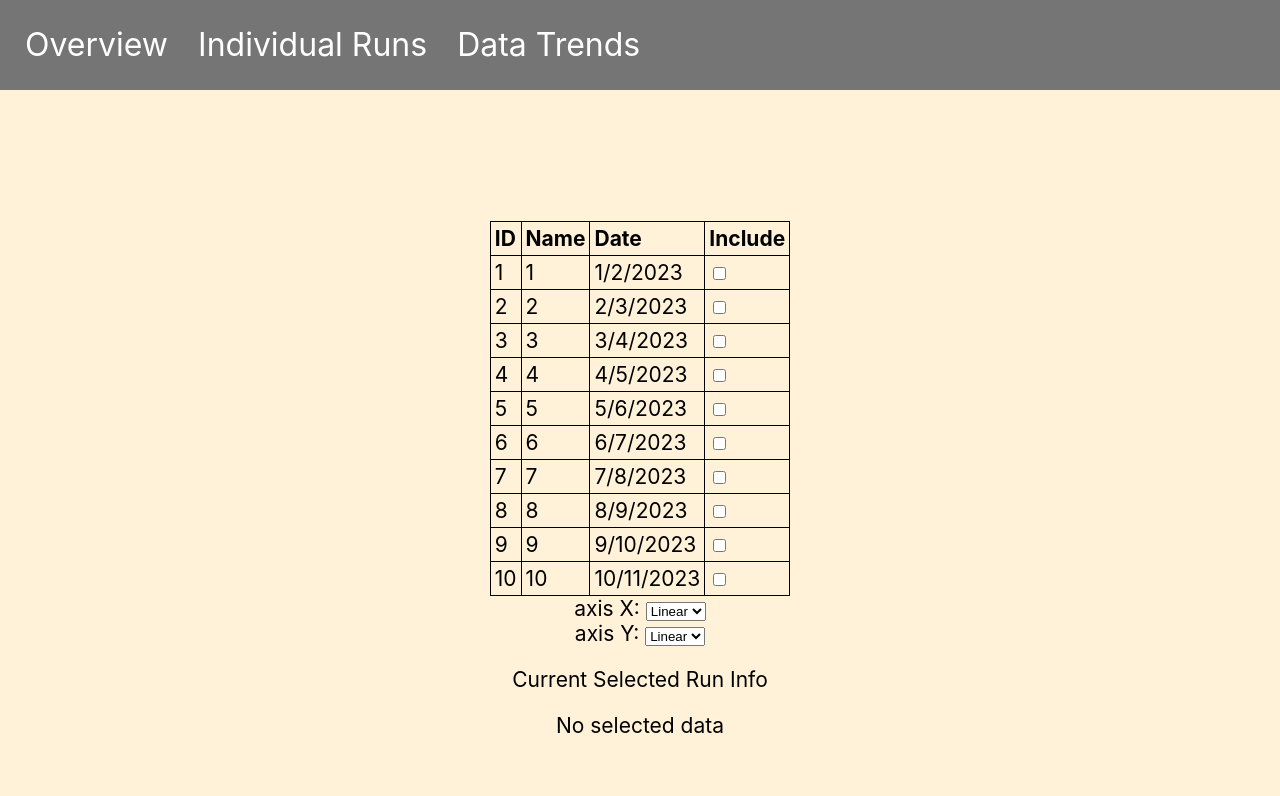
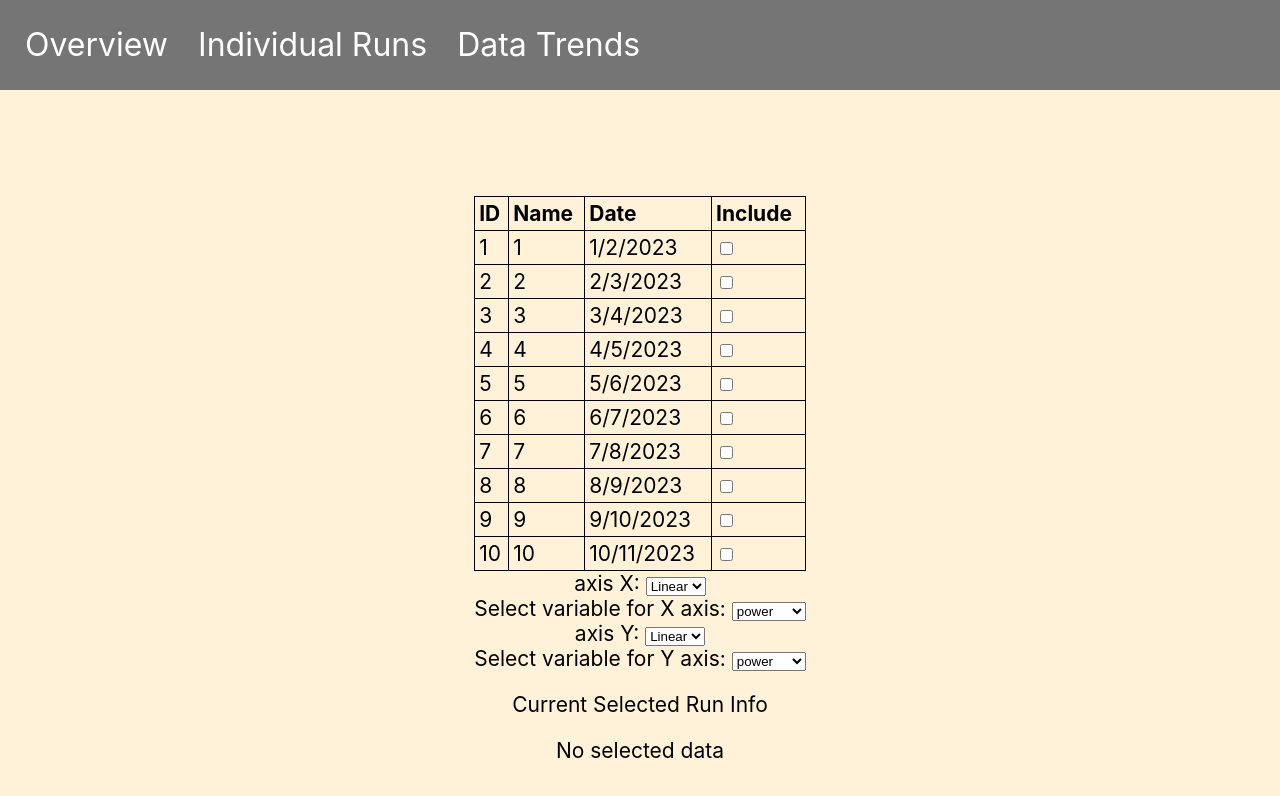
Before and after one commit to GavinBardwell/ECEN404-2024FA-FMCW-False-Behavior, a React (Create React App) app: page /Runs in a window 1280 px wide. Shown: the top 796 px of the page. Built offline with nearby package versions, Linux system fonts and the light colour scheme.

Commit message:
tried to finish data analysis more ideas popped up

```diff
--- a/src/assets/RunDetails.json
+++ b/src/assets/RunDetails.json
@@ -4,7 +4,16 @@
         11.0, 12.0, 13.0, 14.0, 15.0, 16.0, 17.0, 18.0, 19.0, 20.0,
         21.0, 22.0, 23.0, 24.0, 25.0, 26.0, 27.0, 28.0, 29.0, 30.0,
         31.0, 32.0, 33.0, 34.0, 35.0, 36.0, 37.0, 38.0, 39.0, 40.0,
-        41.0, 42.0, 43.0, 44.0, 45.0, 46.0, 47.0, 48.0, 49.0, 50.0]
+        41.0, 42.0, 43.0, 44.0, 45.0, 46.0, 47.0, 48.0, 49.0, 50.0], "Distance":[1.0, 1.04811313, 1.09854114, 1.1513954, 1.20679264,
+        1.26485522, 1.32571137, 1.38949549, 1.45634848, 1.52641797,
+        1.59985872, 1.67683294, 1.75751062, 1.84206997, 1.93069773,
+        2.02358965, 2.12095089, 2.22299648, 2.32995181, 2.44205309,
+        2.55954792, 2.6826958, 2.8117687, 2.9470517, 3.0888436,
+        3.23745754, 3.39322177, 3.55648031, 3.72759372, 3.90693994,
+        4.09491506, 4.29193426, 4.49843267, 4.71486636, 4.94171336,
+        5.17947468, 5.42867544, 5.68986603, 5.96362332, 6.25055193,
+        6.55128557, 6.86648845, 7.19685673, 7.54312006, 7.90604321,
+        8.28642773, 8.68511374, 9.10298178, 9.54095476, 10.0]
        },
         { "id": 2, "name": "2", "Date": "2/3/2023", "power":[1.0, 1.04811313, 1.09854114, 1.1513954, 1.20679264,
         1.26485522, 1.32571137, 1.38949549, 1.45634848, 1.52641797,
@@ -15,13 +24,29 @@
         4.09491506, 4.29193426, 4.49843267, 4.71486636, 4.94171336,
         5.17947468, 5.42867544, 5.68986603, 5.96362332, 6.25055193,
         6.55128557, 6.86648845, 7.19685673, 7.54312006, 7.90604321,
-        8.28642773, 8.68511374, 9.10298178, 9.54095476, 10.0]
+        8.28642773, 8.68511374, 9.10298178, 9.54095476, 10.0], "Distance":[2.0, 4.0, 6.0, 8.0, 10.0, 12.0, 14.0, 16.0, 18.0, 20.0,
+        22.0, 24.0, 26.0, 28.0, 30.0, 32.0, 34.0, 36.0, 38.0, 40.0,
+        42.0, 44.0, 46.0, 48.0, 50.0, 52.0, 54.0, 56.0, 58.0, 60.0,
+        62.0, 64.0, 66.0, 68.0, 70.0, 72.0, 74.0, 76.0, 78.0, 80.0,
+        82.0, 84.0, 86.0, 88.0, 90.0, 92.0, 94.0, 96.0, 98.0, 100.0]
         },
         { "id": 3, "name": 3, "Date": "3/4/2023", "power":[2.0, 4.0, 6.0, 8.0, 10.0, 12.0, 14.0, 16.0, 18.0, 20.0,
         22.0, 24.0, 26.0, 28.0, 30.0, 32.0, 34.0, 36.0, 38.0, 40.0,
         42.0, 44.0, 46.0, 48.0, 50.0, 52.0, 54.0, 56.0, 58.0, 60.0,
         62.0, 64.0, 66.0, 68.0, 70.0, 72.0, 74.0, 76.0, 78.0, 80.0,
-        82.0, 84.0, 86.0, 88.0, 90.0, 92.0, 94.0, 96.0, 98.0, 100.0]
+        82.0, 84.0, 86.0, 88.0, 90.0, 92.0, 94.0, 96.0, 98.0, 100.0], "Distance":[3.77513454e-10, 1.02618796e-09, 2.78946809e-09, 7.58256042e-09,
+        2.06115362e-08, 5.60279641e-08, 1.52299795e-07, 4.13993755e-07,
+        1.12535162e-06, 3.05902227e-06, 8.31528028e-06, 2.26032430e-05,
+        6.14417460e-05, 1.67014218e-04, 4.53978687e-04, 1.23394576e-03,
+        3.35350130e-03, 9.11051194e-03, 2.47262316e-02, 6.69285092e-02,
+        1.79862100e-01, 4.74258732e-01, 1.19202922e+00, 2.68941421e+00,
+        5.00000000e+00, 7.31058579e+00, 8.80797078e+00, 9.52574127e+00,
+        9.82013790e+00, 9.93307149e+00, 9.97527377e+00, 9.99088949e+00,
+        9.99664650e+00, 9.99876605e+00, 9.99954602e+00, 9.99983299e+00,
+        9.99993856e+00, 9.99997740e+00, 9.99999168e+00, 9.99999694e+00,
+        9.99999887e+00, 9.99999959e+00, 9.99999985e+00, 9.99999994e+00,
+        9.99999998e+00, 9.99999999e+00, 1.00000000e+01, 1.00000000e+01,
+        1.00000000e+01, 1.00000000e+01]
         },
         { "id": 4, "name": 4, "Date": "4/5/2023", "power":[3.77513454e-10, 1.02618796e-09, 2.78946809e-09, 7.58256042e-09,
         2.06115362e-08, 5.60279641e-08, 1.52299795e-07, 4.13993755e-07,
@@ -35,13 +60,26 @@
         9.99993856e+00, 9.99997740e+00, 9.99999168e+00, 9.99999694e+00,
         9.99999887e+00, 9.99999959e+00, 9.99999985e+00, 9.99999994e+00,
         9.99999998e+00, 9.99999999e+00, 1.00000000e+01, 1.00000000e+01,
-        1.00000000e+01, 1.00000000e+01]
+        1.00000000e+01, 1.00000000e+01], "Distance":[1.0, 4.0, 9.0, 16.0, 25.0, 36.0, 49.0, 64.0, 81.0, 100.0,
+        121.0, 144.0, 169.0, 196.0, 225.0, 256.0, 289.0, 324.0, 361.0, 400.0,
+        441.0, 484.0, 529.0, 576.0, 625.0, 676.0, 729.0, 784.0, 841.0, 900.0,
+        961.0, 1024.0, 1089.0, 1156.0, 1225.0, 1296.0, 1369.0, 1444.0, 1521.0, 1600.0,
+        1681.0, 1764.0, 1849.0, 1936.0, 2025.0, 2116.0, 2209.0, 2304.0, 2401.0, 2500.0]
         },
         { "id": 5, "name": 5, "Date": "5/6/2023", "power":[1.0, 4.0, 9.0, 16.0, 25.0, 36.0, 49.0, 64.0, 81.0, 100.0,
         121.0, 144.0, 169.0, 196.0, 225.0, 256.0, 289.0, 324.0, 361.0, 400.0,
         441.0, 484.0, 529.0, 576.0, 625.0, 676.0, 729.0, 784.0, 841.0, 900.0,
         961.0, 1024.0, 1089.0, 1156.0, 1225.0, 1296.0, 1369.0, 1444.0, 1521.0, 1600.0,
-        1681.0, 1764.0, 1849.0, 1936.0, 2025.0, 2116.0, 2209.0, 2304.0, 2401.0, 2500.0]
+        1681.0, 1764.0, 1849.0, 1936.0, 2025.0, 2116.0, 2209.0, 2304.0, 2401.0, 2500.0], "Distance": [0.0, 0.69314718, 1.09861229, 1.38629436, 1.60943791,
+        1.79175947, 1.94591015, 2.07944154, 2.19722458, 2.30258509,
+        2.39789527, 2.48490665, 2.56494936, 2.63905733, 2.7080502,
+        2.77258872, 2.83321334, 2.89037176, 2.94443898, 2.99573227,
+        3.04452244, 3.09104245, 3.13549422, 3.17805383, 3.21887582,
+        3.25809654, 3.29583687, 3.33220451, 3.36729583, 3.40119738,
+        3.4339872 , 3.4657359 , 3.49650756, 3.52636052, 3.55534806,
+        3.58351894, 3.61091791, 3.63758616, 3.66356165, 3.68887945,
+        3.71357207, 3.73766962, 3.76120012, 3.78418963, 3.80666249,
+        3.8286414 , 3.8501476 , 3.87120101, 3.8918203 , 3.91202301]
         },
         { "id": 6, "name": 6, "Date": "6/7/2023", "power":[0.0, 0.69314718, 1.09861229, 1.38629436, 1.60943791,
         1.79175947, 1.94591015, 2.07944154, 2.19722458, 2.30258509,
@@ -52,7 +90,13 @@
         3.4339872 , 3.4657359 , 3.49650756, 3.52636052, 3.55534806,
         3.58351894, 3.61091791, 3.63758616, 3.66356165, 3.68887945,
         3.71357207, 3.73766962, 3.76120012, 3.78418963, 3.80666249,
-        3.8286414 , 3.8501476 , 3.87120101, 3.8918203 , 3.91202301]
+        3.8286414 , 3.8501476 , 3.87120101, 3.8918203 , 3.91202301], "Distance":[1e+01, 1e+02, 1e+03, 1e+04, 1e+05, 1e+06, 1e+07, 1e+08,
+        1e+09, 1e+10, 1e+11, 1e+12, 1e+13, 1e+14, 1e+15, 1e+16,
+        1e+17, 1e+18, 1e+19, 1e+20, 1e+21, 1e+22, 1e+23, 1e+24,
+        1e+25, 1e+26, 1e+27, 1e+28, 1e+29, 1e+30, 1e+31, 1e+32,
+        1e+33, 1e+34, 1e+35, 1e+36, 1e+37, 1e+38, 1e+39, 1e+40,
+        1e+41, 1e+42, 1e+43, 1e+44, 1e+45, 1e+46, 1e+47, 1e+48,
+        1e+49, 1e+50]
         },
         { "id": 7, "name": 7, "Date": "7/8/2023", "power":[1e+01, 1e+02, 1e+03, 1e+04, 1e+05, 1e+06, 1e+07, 1e+08,
         1e+09, 1e+10, 1e+11, 1e+12, 1e+13, 1e+14, 1e+15, 1e+16,
@@ -60,7 +104,19 @@
         1e+25, 1e+26, 1e+27, 1e+28, 1e+29, 1e+30, 1e+31, 1e+32,
         1e+33, 1e+34, 1e+35, 1e+36, 1e+37, 1e+38, 1e+39, 1e+40,
         1e+41, 1e+42, 1e+43, 1e+44, 1e+45, 1e+46, 1e+47, 1e+48,
-        1e+49, 1e+50]
+        1e+49, 1e+50], "Distance": [7.08073418e-01, 8.26821810e-01, 1.99148567e-02, 5.72750017e-01,
+        9.19535765e-01, 7.80730206e-02, 4.31631391e-01, 9.78829740e-01,
+        1.69841646e-01, 2.95958969e-01, 9.99980413e-01, 2.87910496e-01,
+        1.76540339e-01, 9.81302933e-01, 4.22874275e-01, 8.28883197e-02,
+        9.24285137e-01, 5.63981845e-01, 2.24631780e-02, 8.33469031e-01,
+        6.99992657e-01, 7.83456762e-05, 7.16088972e-01, 8.20072170e-01,
+        1.75169858e-02, 5.81495390e-01, 9.14654916e-01, 7.33899461e-02,
+        4.40409932e-01, 9.76206490e-01, 1.63246419e-01, 3.04071385e-01,
+        9.99823728e-01, 2.79928489e-01, 1.83340398e-01, 9.83625294e-01,
+        4.14141329e-01, 8.78343344e-02, 9.28901547e-01, 5.55193622e-01,
+        2.51611511e-02, 8.40011748e-01, 6.91849222e-01, 3.13358152e-04,
+        7.24036808e-01, 8.13222224e-01, 1.52703167e-02, 5.90215225e-01,
+        9.09644123e-01, 6.88405639e-02]
         },
         { "id": 8, "name": 8, "Date": "8/9/2023", "power":[7.08073418e-01, 8.26821810e-01, 1.99148567e-02, 5.72750017e-01,
         9.19535765e-01, 7.80730206e-02, 4.31631391e-01, 9.78829740e-01,
@@ -74,7 +130,19 @@
         4.14141329e-01, 8.78343344e-02, 9.28901547e-01, 5.55193622e-01,
         2.51611511e-02, 8.40011748e-01, 6.91849222e-01, 3.13358152e-04,
         7.24036808e-01, 8.13222224e-01, 1.52703167e-02, 5.90215225e-01,
-        9.09644123e-01, 6.88405639e-02]
+        9.09644123e-01, 6.88405639e-02], "Distance": [2.91926582e-01, 1.73178190e-01, 9.80085143e-01, 4.27249983e-01,
+        8.04642355e-02, 9.21926979e-01, 5.68368609e-01, 2.11702598e-02,
+        8.30158354e-01, 7.04041031e-01, 1.95868027e-05, 7.12089504e-01,
+        8.23459661e-01, 1.86970668e-02, 5.77125725e-01, 9.17111680e-01,
+        7.57148626e-02, 4.36018155e-01, 9.77536822e-01, 1.66530969e-01,
+        3.00007343e-01, 9.99921654e-01, 2.83911028e-01, 1.79927830e-01,
+        9.82483014e-01, 4.18504610e-01, 8.53450836e-02, 9.26610054e-01,
+        5.59590068e-01, 2.37935098e-02, 8.36753581e-01, 6.95928615e-01,
+        1.76272017e-04, 7.20071511e-01, 8.16659602e-01, 1.63747059e-02,
+        5.85858671e-01, 9.12165666e-01, 7.10984534e-02, 4.44806378e-01,
+        9.74838849e-01, 1.59988252e-01, 3.08150778e-01, 9.99686642e-01,
+        2.75963192e-01, 1.86777776e-01, 9.84729683e-01, 4.09784775e-01,
+        9.03558774e-02, 9.31159436e-01]
         },
         { "id": 9, "name": 9, "Date": "9/10/2023", "power":[2.91926582e-01, 1.73178190e-01, 9.80085143e-01, 4.27249983e-01,
         8.04642355e-02, 9.21926979e-01, 5.68368609e-01, 2.11702598e-02,
@@ -88,7 +156,16 @@
         5.85858671e-01, 9.12165666e-01, 7.10984534e-02, 4.44806378e-01,
         9.74838849e-01, 1.59988252e-01, 3.08150778e-01, 9.99686642e-01,
         2.75963192e-01, 1.86777776e-01, 9.84729683e-01, 4.09784775e-01,
-        9.03558774e-02, 9.31159436e-01]
+        9.03558774e-02, 9.31159436e-01], "Distance": [6.29187609, 6.55637886, 8.02237346, 5.80526246, 6.94110145,
+        9.13237347, 1.68900675, 1.37812889, 8.15456158, 3.62887484,
+        4.21938973, 6.0842452 , 6.53945303, 5.08660617, 7.85712843,
+        3.67549173, 1.74364181, 9.07418058, 8.19460609, 1.2144284 ,
+        1.52385883, 3.66172051, 8.03807775, 4.64159679, 7.11610038,
+        8.71653548, 8.62440808, 0.26943672, 7.20389964, 1.13369289,
+        1.82169778, 9.57230932, 0.4028504 , 1.07589748, 8.57179347,
+        6.03192801, 3.48606605, 5.32587379, 1.48305884, 6.45877041,
+        6.86595815, 6.30074311, 9.22638028, 5.7011972 , 0.46207824,
+        2.650537  , 9.71761931, 6.21677036, 1.06075304, 5.78681432]
        },
         { "id": 10, "name": 10, "Date": "10/11/2023", "power":[6.29187609, 6.55637886, 8.02237346, 5.80526246, 6.94110145,
         9.13237347, 1.68900675, 1.37812889, 8.15456158, 3.62887484,
@@ -99,7 +176,16 @@
         1.82169778, 9.57230932, 0.4028504 , 1.07589748, 8.57179347,
         6.03192801, 3.48606605, 5.32587379, 1.48305884, 6.45877041,
         6.86595815, 6.30074311, 9.22638028, 5.7011972 , 0.46207824,
-        2.650537  , 9.71761931, 6.21677036, 1.06075304, 5.78681432]
+        2.650537  , 9.71761931, 6.21677036, 1.06075304, 5.78681432], "Distance": [1.0, 1.04811313, 1.09854114, 1.1513954, 1.20679264,
+        1.26485522, 1.32571137, 1.38949549, 1.45634848, 1.52641797,
+        1.59985872, 1.67683294, 1.75751062, 1.84206997, 1.93069773,
+        2.02358965, 2.12095089, 2.22299648, 2.32995181, 2.44205309,
+        2.55954792, 2.6826958, 2.8117687, 2.9470517, 3.0888436,
+        3.23745754, 3.39322177, 3.55648031, 3.72759372, 3.90693994,
+        4.09491506, 4.29193426, 4.49843267, 4.71486636, 4.94171336,
+        5.17947468, 5.42867544, 5.68986603, 5.96362332, 6.25055193,
+        6.55128557, 6.86648845, 7.19685673, 7.54312006, 7.90604321,
+        8.28642773, 8.68511374, 9.10298178, 9.54095476, 10.0]
        }
     ]
 }
--- a/src/assets/RunWindow.jsx
+++ b/src/assets/RunWindow.jsx
@@ -1,18 +1,49 @@
-import React, { useState } from 'react';
+import React, { useState, useEffect } from 'react';
 import ScaleSelector from './ScaleSelector';
 import RunDetailsChart from './RunVisualization'; // Adjust the import path if necessary
 import mockData from './RunDetails.json';
 import RunsTable from './RunTable';
+import VariableAxisSelector from './VariableAxisSelector';
+
+
+const transformData = (rawData) => {
+  let transformed = [];
+  if (rawData.Runs.length === 0) return transformed; // Early return if no runs are selected
+
+  for (let i = 0; i < rawData.Runs[0].power.length; i++) {
+    let point = { time: i }; // Assuming time in ms
+    rawData.Runs.forEach(run => {
+      point[`Run ${run.id}`] = run.power[i];
+    });
+    transformed.push(point);
+  }
+  return transformed;
+};
 
 function RunWindow() {
   const [scales, setScales] = useState({ X: 'linear', Y: 'linear'});
   const [selectedRuns, setSelectedRuns] = useState({Runs: []});
+  const [variableForAxis, setVariableForAxis] = useState({ X: 'time', Y: ''});
+  const [chartData, setChartData] = useState([]);
+
+  useEffect(() => {
+    const transformed = transformData(selectedRuns);
+    setChartData(transformed);
+  }, [selectedRuns]);
+
   const handleScaleChange = (axis, selectedScale) => {
     // Update the scales state with new values for either x or y
-    setScales(prevScales => ({
-      ...prevScales,
-      [axis]: selectedScale,
-    }),
+  setScales(prevScales => ({
+    ...prevScales,
+    [axis]: selectedScale,
+  }),
+  );
+  }
+  const handleVariableForAxisChange = (axis, selectedVariableForAxis) => {
+  setVariableForAxis(prevVariableForAxis => ({
+    ...prevVariableForAxis,
+    [axis]: selectedVariableForAxis,
+  }),
   );
   }
 
@@ -38,9 +69,9 @@ function RunWindow() {
       <div>
         <RunsTable inputRuns={mockData} selectedRuns={selectedRuns.Runs} onRunSelectionChange={handleRunSelectionChange}/>
       </div>
-      <div>
-        <ScaleSelector axis="X" onScaleChange={handleScaleChange} />
-        <ScaleSelector axis="Y" onScaleChange={handleScaleChange} />
+      <div className='Selectors'>
+        <div className='axis-selector'><ScaleSelector axis="X" onScaleChange={handleScaleChange} /> <VariableAxisSelector axis="X" currentRuns={mockData} onAxisVarChange={handleVariableForAxisChange}/></div>
+        <div className='axis-selector'><ScaleSelector axis="Y" onScaleChange={handleScaleChange} /> <VariableAxisSelector axis="Y" currentRuns={mockData} onAxisVarChange={handleVariableForAxisChange}/></div>
       </div>
 
       <header className="App-header">
@@ -48,7 +79,7 @@ function RunWindow() {
           Current Selected Run Info
         </p>
         {selectedRuns.Runs.length > 0 ? (
-          <RunDetailsChart xScale={scales.X} yScale={scales.Y} inputData={selectedRuns}/>
+          <RunDetailsChart xScale={scales.X} yScale={scales.Y} inputData={chartData}/>
         ) : (
           <p>No selected data</p>
         )}
--- /dev/null
+++ b/src/assets/VariableAxisSelector.jsx
@@ -0,0 +1,40 @@
+import React, { useState, useEffect } from 'react';
+
+function VariableAxisSelector({ axis, currentRuns, onAxisVarChange }) {
+  // Assume the structure of currentRuns objects is consistent
+  // and use the keys from the first run to generate the options.
+  const [selectedVar, setSelectedVar] = useState('power');
+
+  // Assuming all runs have the same structure,
+  // extract the keys from the first run to use as options.
+  const variableOptions = currentRuns.Runs.length > 0
+    ? Object.keys(currentRuns.Runs[0]).filter(key => key !== 'id' && key !== 'name' && key !== 'Date')
+    : [];
+
+  useEffect(() => {
+    // Initialize with the first available variable, if not set
+    if (variableOptions.length > 0 && !selectedVar) {
+      setSelectedVar(variableOptions[0]);
+    }
+  }, [variableOptions, selectedVar]);
+
+  const handleChange = (event) => {
+    const newVar = event.target.value;
+    setSelectedVar(newVar);
+    onAxisVarChange(axis, newVar);
+  };
+
+  return (
+    <div>
+      <label htmlFor={`variable-select-${axis}`}>{`Select variable for ${axis} axis: `}</label>
+      <select id={`variable-select-${axis}`} value={selectedVar} onChange={handleChange}>
+        <option key='time' value='time'>time</option>
+        {variableOptions.map((option) => (
+          <option key={option} value={option}>{option}</option>
+        ))}
+      </select>
+    </div>
+  );
+}
+
+export default VariableAxisSelector;
```
Also changed, not shown: src/assets/RunVisualization.jsx (+5 -14 lines), src/assets/ScaleSelector.jsx (line endings or trailing spaces).
